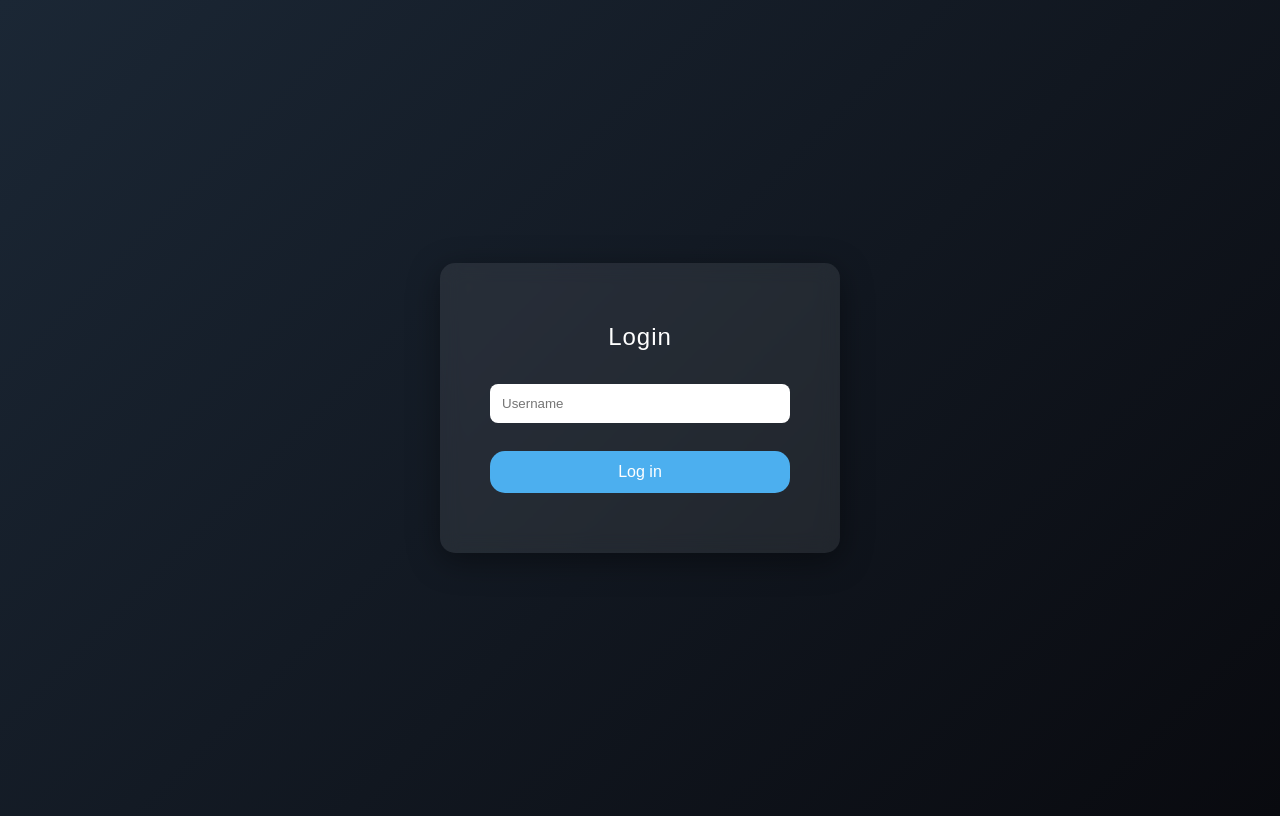
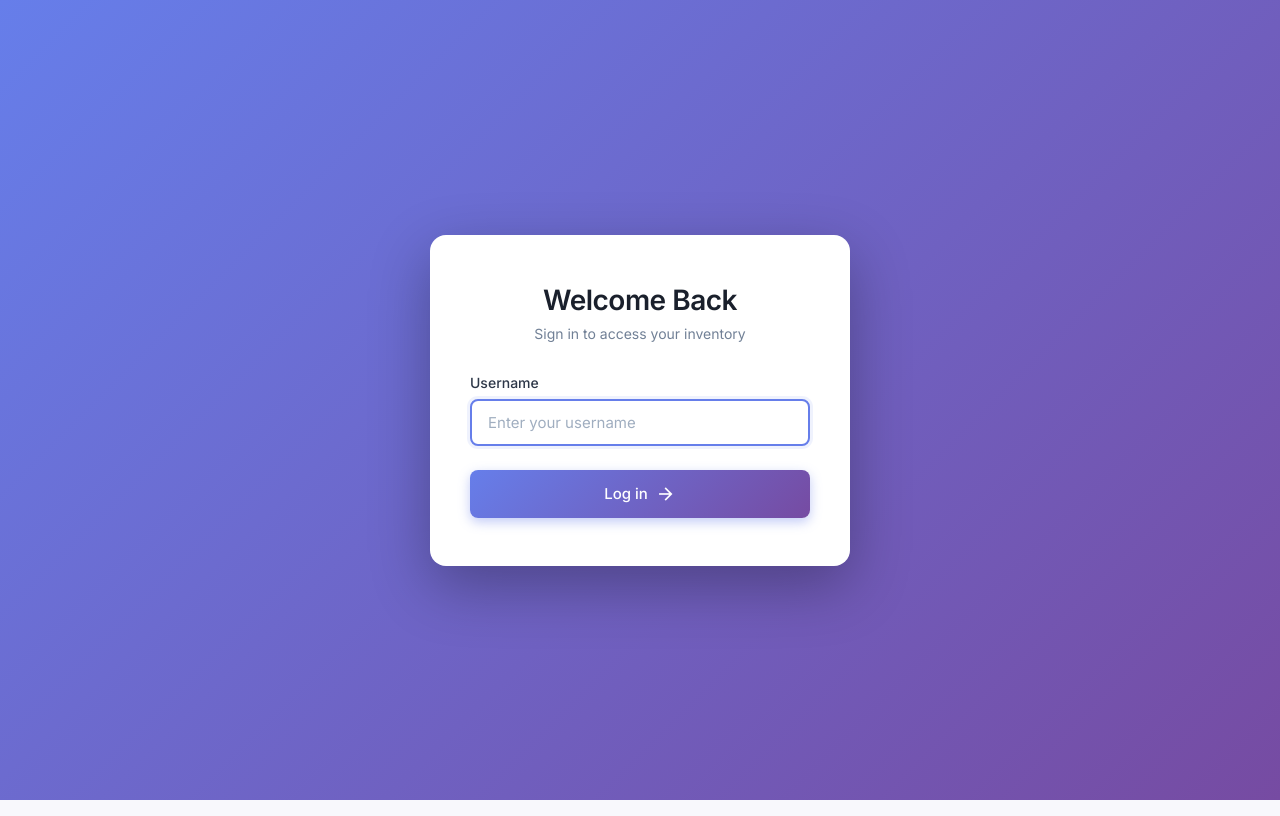
Before and after one commit to A-D-DBS-application/web-application-2025-group-14, a Flask app: page /login in a window 1280 px wide. Run offline with Flask 3, Linux system fonts and the light colour scheme.

Commit message:
login pagina

```diff
--- a/app/templates/login.html
+++ b/app/templates/login.html
@@ -4,72 +4,191 @@
     <meta charset="UTF-8">
     <meta name="viewport" content="width=device-width, initial-scale=1.0">
     <title>Login</title>
+    <link href="https://fonts.googleapis.com/icon?family=Material+Icons" rel="stylesheet">
+    <link href="https://fonts.googleapis.com/css2?family=Inter:wght@300;400;500;600&display=swap" rel="stylesheet">
     <style>
         * {
-        box-sizing: border-box;}
+            box-sizing: border-box;
+            margin: 0;
+            padding: 0;
+        }
+
         body {
-            font-family: Arial, sans-serif;
-            background: linear-gradient(135deg, #1b2735, #090a0f);
+            font-family: 'Inter', -apple-system, BlinkMacSystemFont, 'Segoe UI', Arial, sans-serif;
+            background: linear-gradient(135deg, #667eea 0%, #764ba2 100%);
             height: 100vh;
             display: flex;
             justify-content: center;
             align-items: center;
-            color: #fff;
+            color: #333;
+            padding: 20px;
         }
+
         .login-container {
-            background: rgba(255, 255, 255, 0.08);
-            padding: 40px 50px;
-            border-radius: 15px;
-            box-shadow: 0 8px 32px rgba(0,0,0,0.4);
-            backdrop-filter: blur(10px);
-            width: 400px;
+            background: #ffffff;
+            padding: 48px 40px;
+            border-radius: 16px;
+            box-shadow: 0 20px 60px rgba(0, 0, 0, 0.3);
+            width: 100%;
+            max-width: 420px;
+            animation: fadeInUp 0.4s ease-out;
         }
-        h2 {
+
+        @keyframes fadeInUp {
+            from {
+                opacity: 0;
+                transform: translateY(20px);
+            }
+            to {
+                opacity: 1;
+                transform: translateY(0);
+            }
+        }
+
+        .login-header {
             text-align: center;
-            margin-bottom: 25px;
-            font-weight: 300;
-            letter-spacing: 1px;
+            margin-bottom: 32px;
         }
-        input[type="text"] {
+
+        .login-header h1 {
+            font-size: 28px;
+            font-weight: 600;
+            color: #1a202c;
+            margin-bottom: 8px;
+            letter-spacing: -0.5px;
+        }
+
+        .login-header p {
+            font-size: 14px;
+            color: #718096;
+            font-weight: 400;
+        }
+
+        .error {
+            background: #fee;
+            color: #c53030;
+            padding: 12px 16px;
+            border-radius: 8px;
+            margin-bottom: 20px;
+            text-align: center;
+            font-size: 14px;
+            border: 1px solid #feb2b2;
+            display: flex;
+            align-items: center;
+            justify-content: center;
+            gap: 8px;
+        }
+
+        .error::before {
+            content: 'error';
+            font-family: 'Material Icons';
+            font-size: 18px;
+        }
+
+        .form-group {
+            margin-bottom: 24px;
+        }
+
+        .form-group label {
+            display: block;
+            font-size: 14px;
+            font-weight: 500;
+            color: #2d3748;
+            margin-bottom: 8px;
+        }
+
+        .form-group input {
             width: 100%;
-            padding: 12px;
-            margin: 8px 0 20px;
+            padding: 12px 16px;
+            border: 2px solid #e2e8f0;
+            border-radius: 8px;
+            font-size: 15px;
+            font-family: inherit;
+            transition: all 0.2s ease;
+            background: #fff;
+            color: #1a202c;
+        }
+
+        .form-group input:focus {
+            outline: none;
+            border-color: #667eea;
+            box-shadow: 0 0 0 3px rgba(102, 126, 234, 0.1);
+        }
+
+        .form-group input::placeholder {
+            color: #a0aec0;
+        }
+
+        .submit-btn {
+            width: 100%;
+            padding: 14px;
+            margin-top: 8px;
             border: none;
+            background: linear-gradient(135deg, #667eea 0%, #764ba2 100%);
+            color: white;
             border-radius: 8px;
+            cursor: pointer;
+            font-size: 15px;
+            font-weight: 500;
+            font-family: inherit;
+            transition: all 0.2s ease;
+            box-shadow: 0 4px 12px rgba(102, 126, 234, 0.4);
+            display: flex;
+            align-items: center;
+            justify-content: center;
+            gap: 8px;
         }
-        button {
-            width: 100%;
-            padding: 12px;
-            margin: 8px 0 20px;
-            border: none;
-            background: #4cafef;
-            color: white;
-            border-radius: 15px;
-            cursor: pointer;
-            font-size: 16px;
+
+        .submit-btn:hover {
+            transform: translateY(-1px);
+            box-shadow: 0 6px 16px rgba(102, 126, 234, 0.5);
         }
-        button:hover {
-            background: #66c2ff;
+
+        .submit-btn:active {
+            transform: translateY(0);
         }
-        .error {
-            color: #ff7676;
-            margin-bottom: 10px;
-            text-align: center;
+
+        .submit-btn::after {
+            content: 'arrow_forward';
+            font-family: 'Material Icons';
+            font-size: 20px;
+        }
+
+        @media (max-width: 480px) {
+            .login-container {
+                padding: 32px 24px;
+            }
+
+            .login-header h1 {
+                font-size: 24px;
+            }
         }
     </style>
 </head>
 <body>
 
 <div class="login-container">
-    <h2>Login</h2>
+    <div class="login-header">
+        <h1>Welcome Back</h1>
+        <p>Sign in to access your inventory</p>
+    </div>
 
     {% if error %}
         <div class="error">{{ error }}</div>
     {% endif %}
 
     <form method="POST">
-        <input type="text" name="username" placeholder="Username" required>
-        <button type="submit">Log in</button>
+        <div class="form-group">
+            <label for="username">Username</label>
+            <input type="text"
+                   id="username"
+                   name="username"
+                   placeholder="Enter your username"
+                   required
+                   autofocus>
+        </div>
+
+        <button type="submit" class="submit-btn">Log in</button>
     </form>
 </div>
 
```
